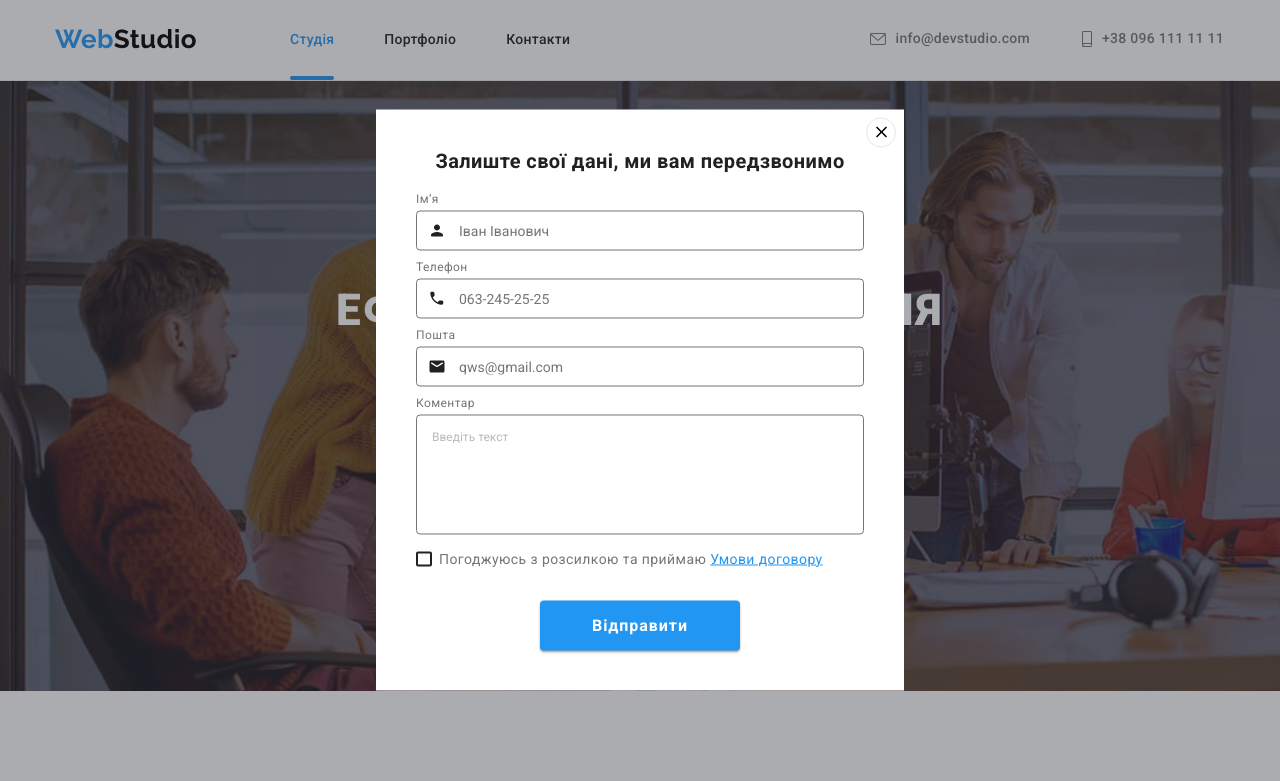
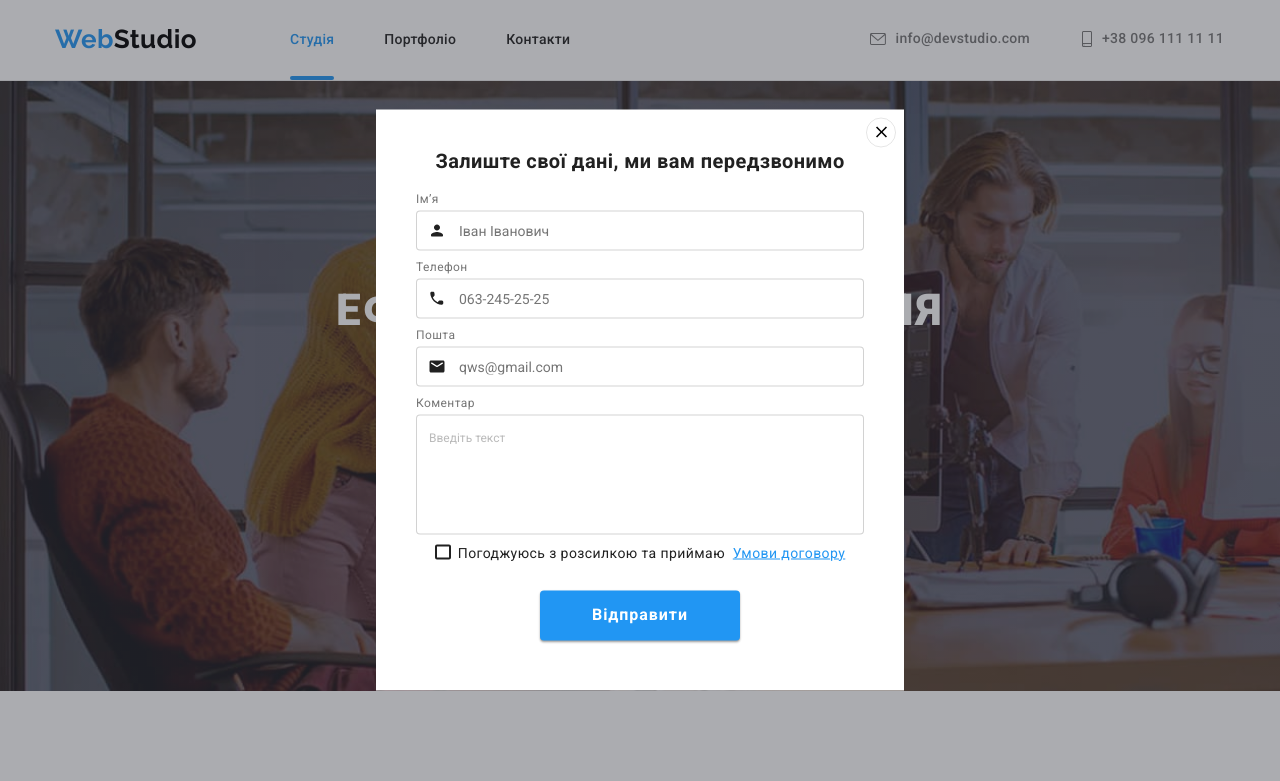
Before and after one commit to Daryna-Mariia/goit-markup-hw-06, a plain HTML site: page index.html in a window 1280 px wide. Both pictures are taken after a click on the button "Замовити послугу". Shown: the top 781 px of the page. Drawn offline with nearby package versions, Linux system fonts and the light colour scheme.

Commit message:
fix all comments

```diff
--- a/css/styles.css
+++ b/css/styles.css
@@ -713,7 +713,7 @@ margin-top:4px;
     transition: fill 250ms cubic-bezier(0.4, 0, 0.2, 1);
 }
 .modal-close-bt:focus .icon-close-modal,
-.modal-close-bt:hover.icon-close-modal{
+.modal-close-bt:hover .icon-close-modal{
 fill: #2196F3;
 }
 
@@ -750,12 +750,12 @@ fill: #2196F3;
     border-radius: 4px;
     border: 1px solid rgba(33, 33, 33, 0.2);
     padding-left: 42px;
-    border-color: rgba(117, 117, 117, 1);
     transition: border-color 250ms cubic-bezier(0.4, 0, 0.2, 1);
   }
 
   .modal-form-input-wrapper{
     position: relative;
+    display: block;
   }
 
   .modal-form-input-icon {
@@ -775,22 +775,21 @@ fill: #2196F3;
       .modal-form-input:focus {
         outline: none;
         border-color: var(--accent-color);}
-
-        .modal-form-file-comment{
-            display: block;
+.modal-form-file-comment{
+           display: block;
             font-weight: 400;
             font-size: 12px;
             color: rgba(117, 117, 117, 1);
             margin-bottom: 4px;
-        }
+}
 
-    .modal-form-message {
+       .modal-form-message {
+        display: block;
         width: 100%;
         height: 120px;
         border-radius: 4px;
         border: 1px solid rgba(33, 33, 33, 0.2);
-        border-color: rgba(117, 117, 117, 1);
-        padding: 15px;
+        padding: 16px 12px 16px 12px;
         resize: none;
         transition: border-color 250ms cubic-bezier(0.4, 0, 0.2, 1);}
 
@@ -807,7 +806,8 @@ fill: #2196F3;
 .modal-form-check-field {
     display: flex;
     align-items: center;
-    margin-bottom: 20px;
+    margin-bottom: 30px;
+    justify-content: center;
   }
 
  .modal-form-own-checkbox{
@@ -896,7 +896,7 @@ box-shadow: 0px 4px 4px 0px rgba(0, 0, 0, 0.15);
   font-size: 14px;
   margin-bottom: 20px;
   margin-top: 0;
-  line-height: 1.14px;
+  line-height: 1.14;
   letter-spacing: 0.03em;
   text-transform: uppercase;
   color: var(--main-fon-color);
--- a/index.html
+++ b/index.html
@@ -466,8 +466,8 @@
                         <svg lang="en" aria-label="facebook icon" class="modal-form-own-checkbox">
                           <use class="modal-form-own-checkbox-icon" href="./images/spritemodal.svg#icon-icon-check"></use>
                         </svg>
-                        <p class="modal-tekst-ofert">Погоджуюсь з розсилкою та приймаю <a class="modal-tekst-link" href="">Умови договору</a></p>
-                      </label>
+                        Погоджуюсь з розсилкою та приймаю  &nbsp <a class="modal-tekst-link" href="">Умови договору</a></label>
+
                       <button type="submit" class="modal-form-sumbit">Відправити</button>
 
 
```
